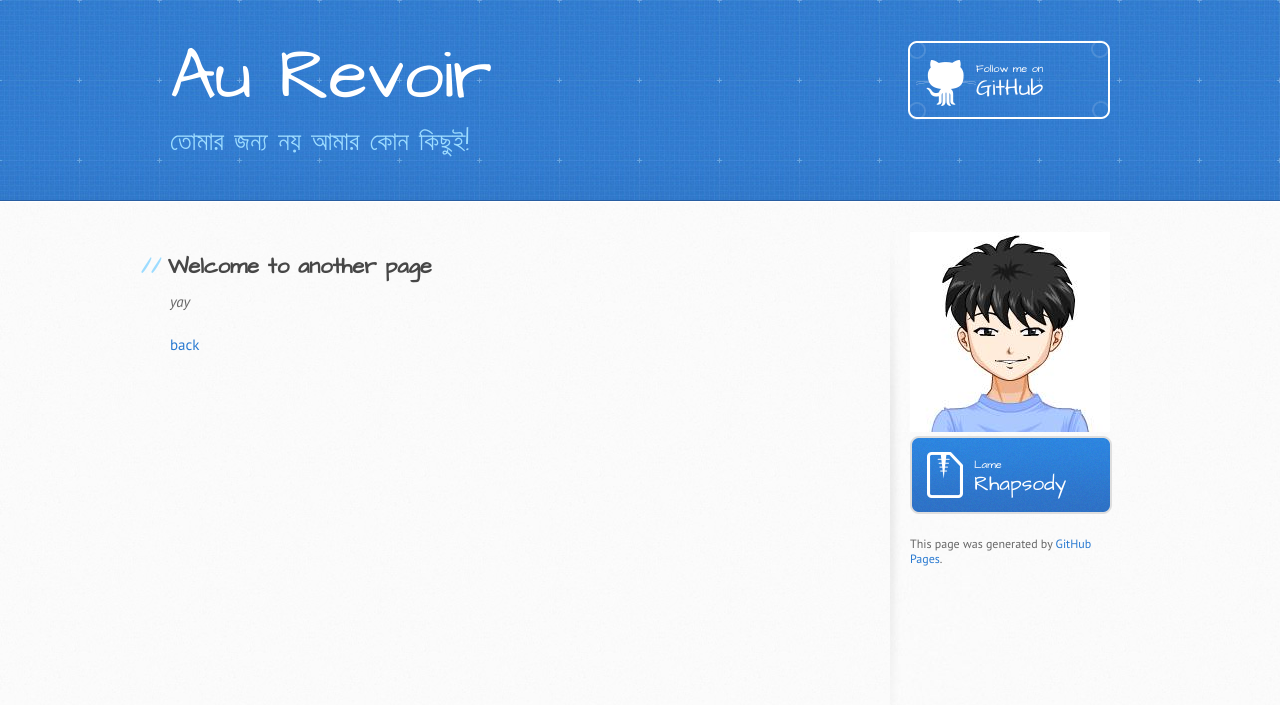
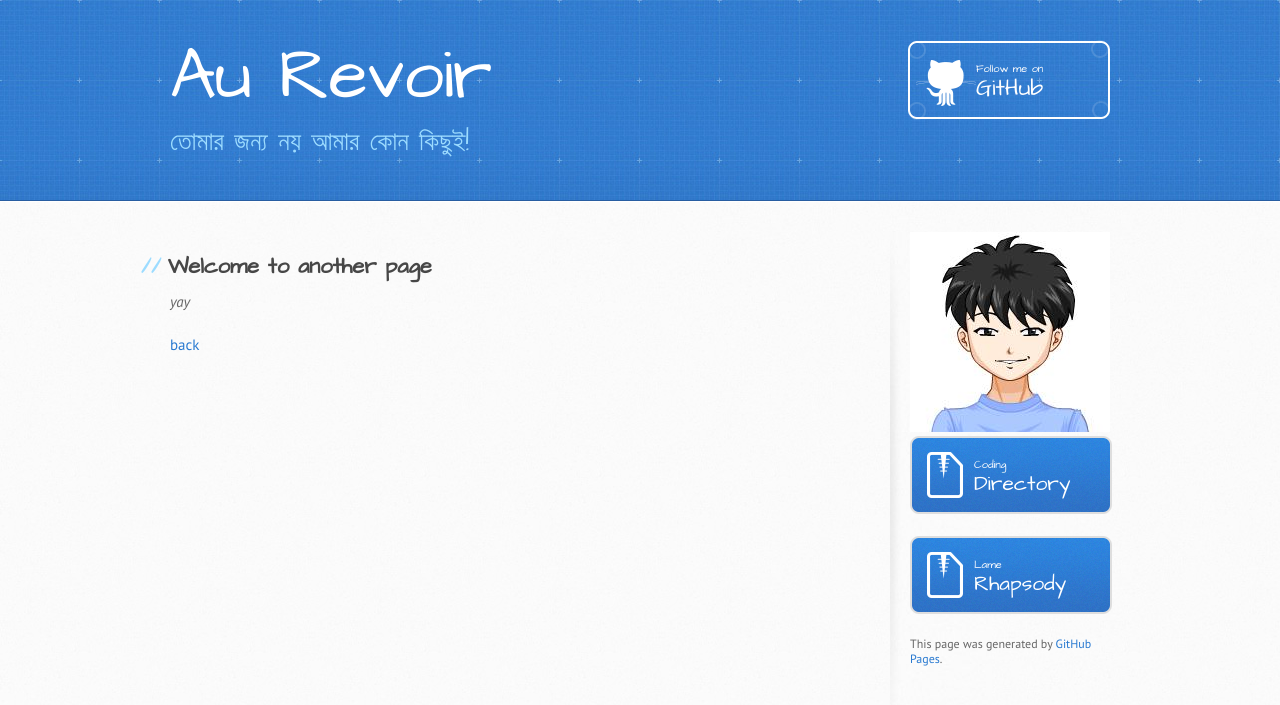
Before and after one commit to rebornplusplus/rebornplusplus.github.io, a Jekyll site: the page built from another-page.md, in a window 1280 px wide. Shown: the top 705 px of the page. Built offline with Jekyll 4.4.1, drawn with Linux system fonts in a browser that asks for light colours; some web fonts are replaced; our own code applies the rules of GitHub Pages for plain Markdown files.

Commit message:
Updated Sidebar

```diff
--- a/_layouts/default.html
+++ b/_layouts/default.html
@@ -50,10 +50,10 @@
 
           {% if site.show_sidebar_table %}
             <img src="/thumbnail.jpg" />
-            <!-- <a href="/codir" class="button">
+            <a href="/codir" class="button">
               <small>Coding</small>
               Directory
-            </a> -->
+            </a>
             <a href="/lame" class="button">
               <small>Lame</small>
               Rhapsody
```
